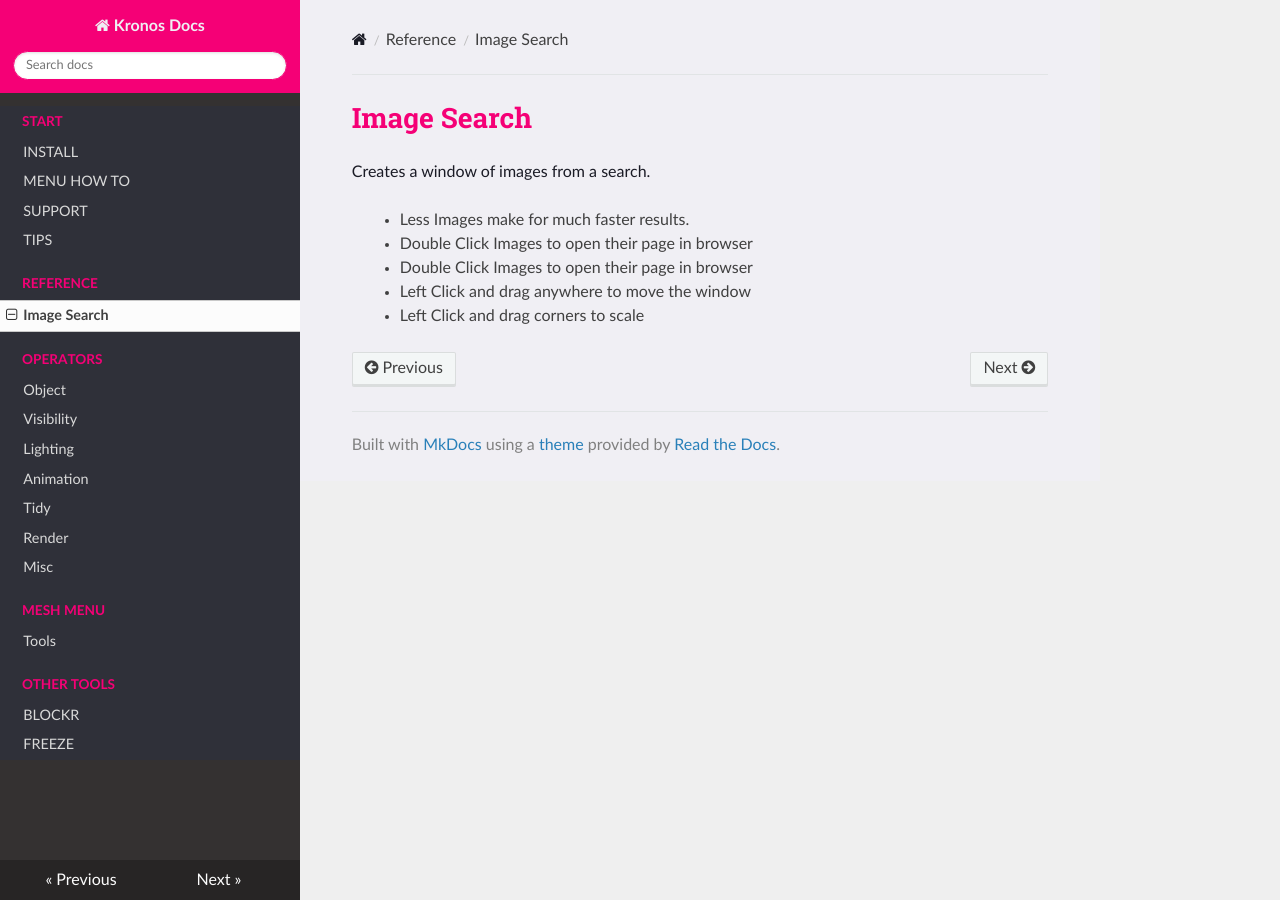
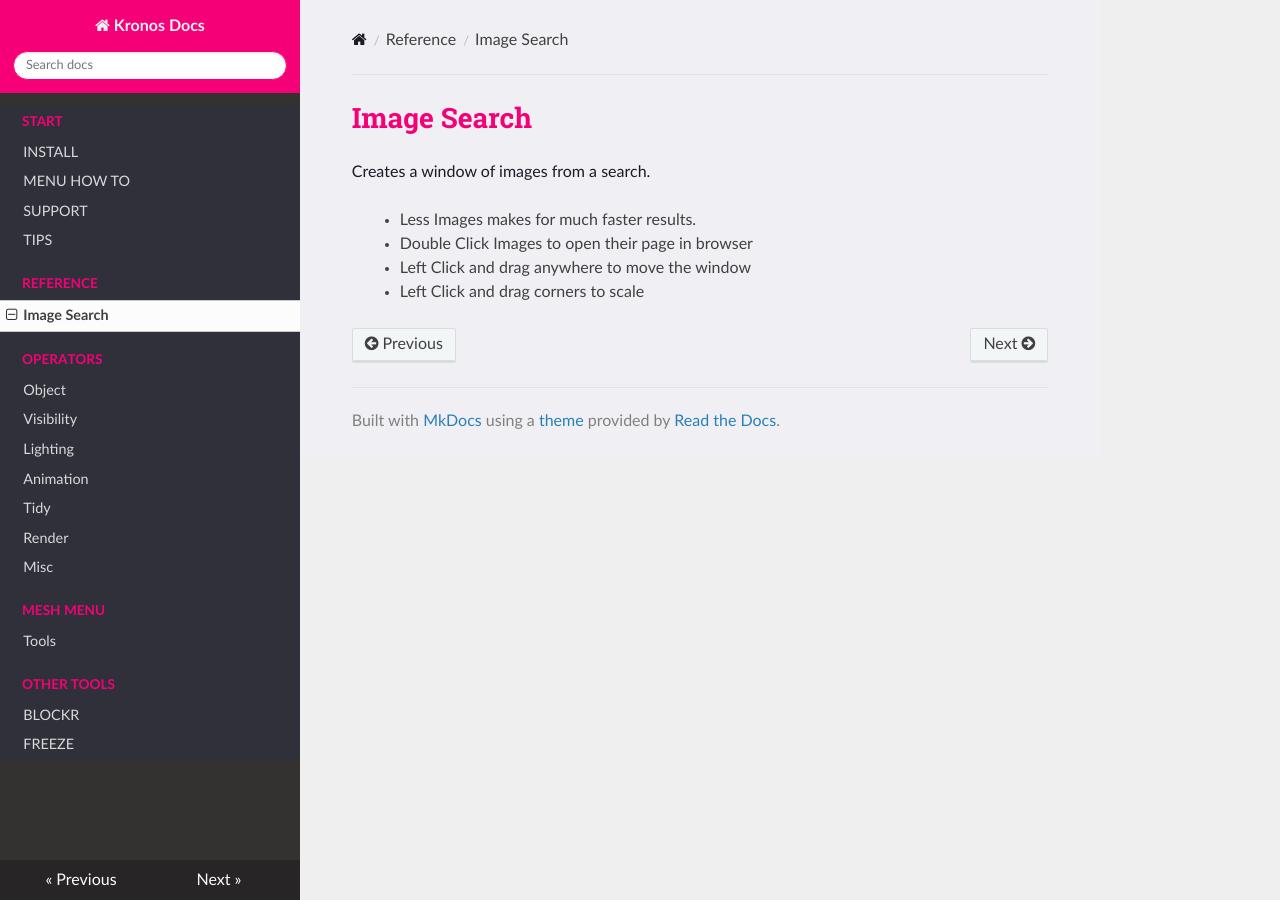
Before and after one commit to CGLIFE7/KronosDocs, an MkDocs documentation site: the page built from docs/docs/tutorial/image_search.md, in a window 1280 px wide. Built offline with MkDocs 1.6.1, drawn with Linux system fonts in a browser that asks for light colours; nearby versions of some CDN libraries.

Commit message:
Update image_search.md

```diff
--- a/docs/docs/tutorial/image_search.md
+++ b/docs/docs/tutorial/image_search.md
@@ -2,8 +2,11 @@
 
 Creates a window of images from a search.
 
-   > - Less Images make for much faster results.
+   > - Less Images makes for much faster results.
+&NewLine;
+&NewLine;
    > - Double Click Images to open their page in browser
-   > - Double Click Images to open their page in browser
+&NewLine;
+&NewLine;
    > - Left Click and drag anywhere to move the window
    > - Left Click and drag corners to scale
```
